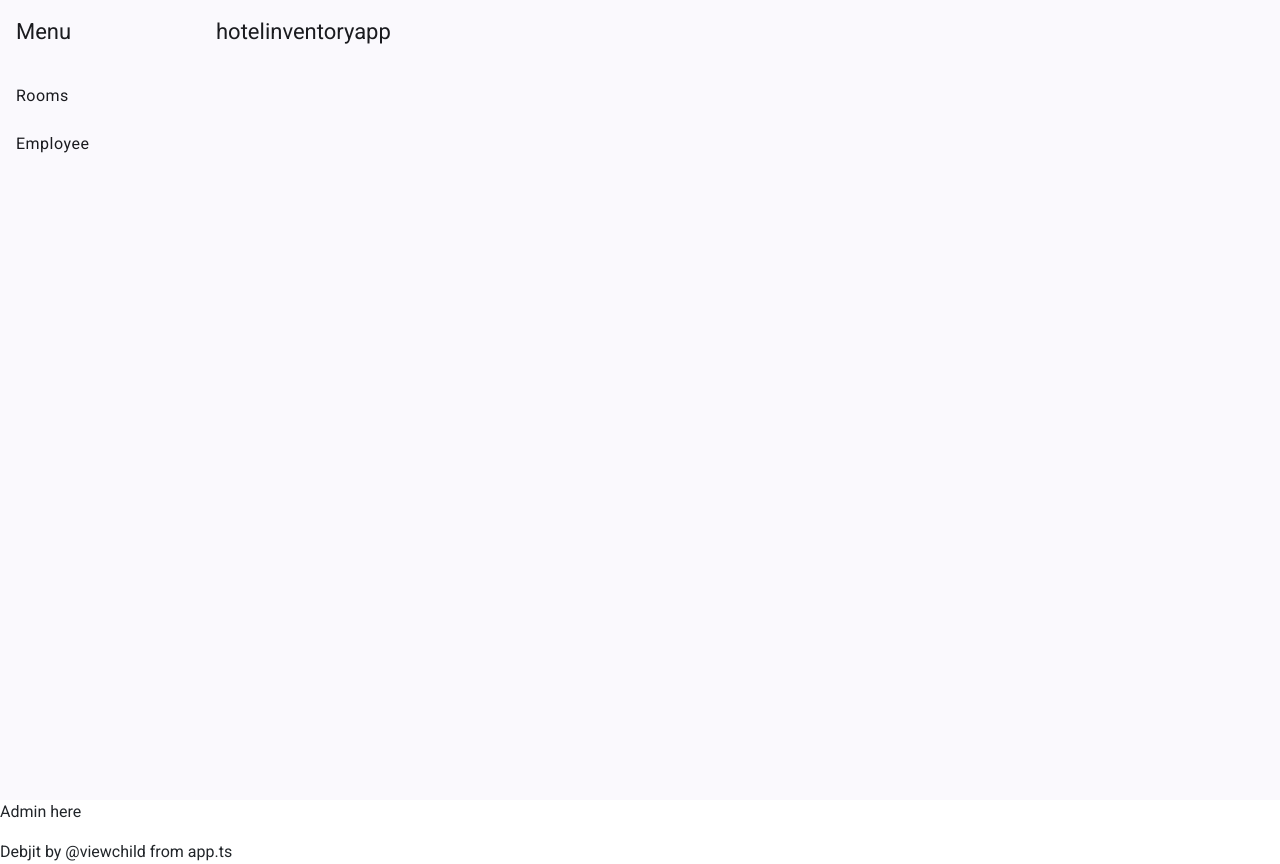
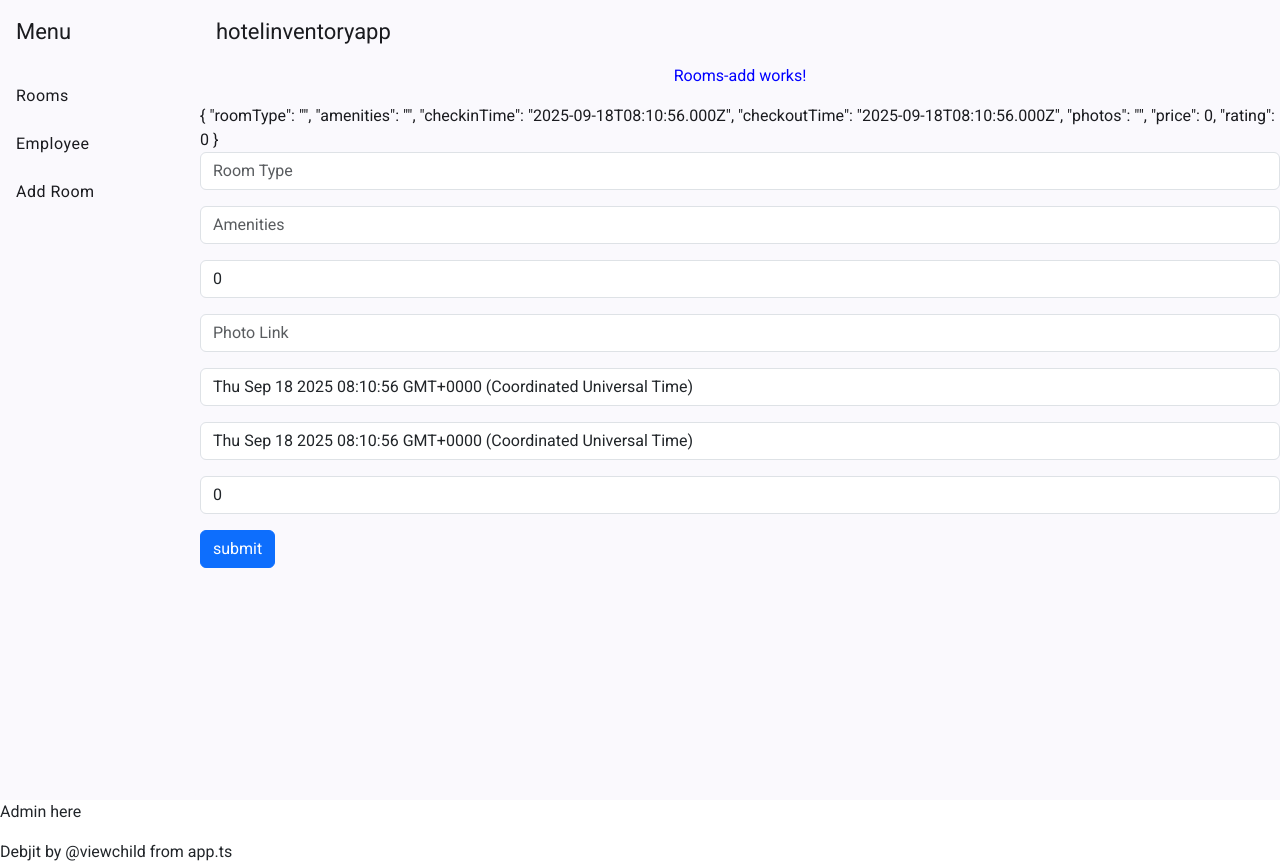
Before and after one commit to Shubhra7/Angular_ALL_Basic_to_Pro, an Angular app: page /rooms/add in a window 1280 px wide. Before the commit this address led to /. Built offline with nearby package versions, Linux system fonts and the light colour scheme.

Commit message:
template driven form phase 1 done

```diff
--- a/src/app/app-nav/app-nav.component.html
+++ b/src/app/app-nav/app-nav.component.html
@@ -7,6 +7,7 @@
     <mat-nav-list>
       <a mat-list-item routerLink="rooms">Rooms</a>
       <a mat-list-item routerLink="employee">Employee</a>
+      <a mat-list-item routerLink="rooms/add">Add Room</a>
     </mat-nav-list>
   </mat-sidenav>
   <mat-sidenav-content>
--- a/src/app/app.routes.ts
+++ b/src/app/app.routes.ts
@@ -2,10 +2,14 @@ import { Routes } from '@angular/router';
 import { Employee } from './employee/employee';
 import { Rooms } from './rooms/rooms';
 import { Notfound } from './notfound/notfound';
+import { RoomsBooking } from './rooms/rooms-booking/rooms-booking';
+import { RoomsAdd } from './rooms/rooms-add/rooms-add';
 
 export const routes: Routes = [
     { path: 'employee', component: Employee },
     { path: 'rooms', component: Rooms},
     {path: '', redirectTo: '/rooms', pathMatch: 'full' },
-
+    {path: 'rooms/add', component: RoomsAdd},
+    {path: 'rooms/:roomid', component: RoomsBooking},
+    {path: '**', component: Notfound} //wildcart route
 ];
--- /dev/null
+++ b/src/app/rooms/rooms-add/rooms-add.html
@@ -0,0 +1,74 @@
+<p [ngStyle]="{color: 'blue', 'text-align': 'center'}">Rooms-add works!</p>
+
+{{ room | json}}
+
+<form>
+  <div class="form-group mb-3">
+    <input
+      class="form-control"
+      type="text"
+      name="roomType"
+      [(ngModel)]="room.roomType"
+      placeholder="Room Type"
+    />
+  </div>
+  <div class="form-group mb-3">
+    <input
+      class="form-control"
+      type="text"
+      name="amenities"
+      [(ngModel)]="room.amenities"
+      placeholder="Amenities"
+    />
+  </div>
+  <div class="form-group mb-3">
+    <input
+      class="form-control"
+      type="number"
+      name="price"
+      [(ngModel)]="room.price"
+      placeholder="Price"
+    />
+  </div>
+  <div class="form-group mb-3">
+    <input
+      class="form-control"
+      type="text"
+      name="photos"
+      [(ngModel)]="room.photos"
+      placeholder="Photo Link"
+    />
+  </div>
+  <div class="form-group mb-3">
+    <input
+      class="form-control"
+      type="datetime"
+      name="checkinTime"
+      [(ngModel)]="room.checkinTime"
+      placeholder="Check-in Time"
+    />
+  </div>
+  <div class="form-group mb-3">
+    <input
+      class="form-control"
+      type="datetime"
+      name="checkoutTime"
+      [(ngModel)]="room.checkoutTime"
+      placeholder="Check-out Time"
+    />
+  </div>
+  <div class="form-group mb-3">
+    <input
+      class="form-control"
+      type="number"
+      name="rating"
+      [(ngModel)]="room.rating"
+      placeholder="Rating"
+    />
+  </div>
+  <div>
+    <button type="submit" class="btn btn-primary">
+        submit
+    </button>
+  </div>
+</form>
--- /dev/null
+++ b/src/app/rooms/rooms-add/rooms-add.ts
@@ -0,0 +1,23 @@
+import { Component } from '@angular/core';
+import { FormsModule } from '@angular/forms';
+import { JsonPipe, NgStyle } from '@angular/common';
+import { RoomList } from '../roomsType';
+@Component({
+  selector: 'app-rooms-add',
+  imports: [FormsModule, NgStyle, JsonPipe],
+  templateUrl: './rooms-add.html',
+  styleUrl: './rooms-add.scss'
+})
+export class RoomsAdd {
+
+  room : RoomList = {
+    roomType: '',
+    amenities: '',
+    checkinTime: new Date(),
+    checkoutTime: new Date(),
+    photos: '',
+    price: 0,
+    rating: 0
+  }
+
+}
--- /dev/null
+++ b/src/app/rooms/rooms-booking/rooms-booking.html
@@ -0,0 +1,2 @@
+<!-- <p>rooms-booking works! rooms no: {{ id }}</p> -->
+<p>rooms-booking works! rooms no: {{ id$|async }}</p>
--- /dev/null
+++ b/src/app/rooms/rooms-booking/rooms-booking.ts
@@ -0,0 +1,43 @@
+import { AsyncPipe } from '@angular/common';
+import { Component, inject } from '@angular/core';
+import { ActivatedRoute } from '@angular/router';
+import { map, Observable } from 'rxjs';
+
+@Component({
+  selector: 'app-rooms-booking',
+  imports: [AsyncPipe],
+  templateUrl: './rooms-booking.html',
+  styleUrl: './rooms-booking.scss',
+})
+export class RoomsBooking {
+  // ActivatedRoute default service for taking routes
+  router = inject(ActivatedRoute);
+  id!: number;
+
+  // because paramMap return Observable<string | null>
+  id$ !: Observable<string | null>;
+
+  ngOnInit() {
+
+    // Best Practice:
+
+    // this.id$ = this.router.params.pipe(
+    //   map(params => params['roomid'])
+    // )
+
+    // OR
+
+    this.id$ = this.router.paramMap.pipe(
+      map((params) => params.get('roomid'))
+    )
+
+    // snapsshot also static means in same view it will not take changes value
+    // this.id = this.router.snapshot.params['roomid']
+
+    // but subscribe can do memory leakage => can prevent by unsubscribe during ngOnDestory
+    // this.router.params.subscribe((params) => {
+    //   console.log(params);
+    //   this.id = params['roomid']
+    // });
+  }
+}
--- a/src/app/rooms/rooms-list/rooms-list.html
+++ b/src/app/rooms/rooms-list/rooms-list.html
@@ -31,12 +31,18 @@
     <td>{{ item.checkoutTime | date }}</td>
     <td>{{ item.rating | number : "1.0-0" }}</td>
     <td>
-        <button
+        <!-- <button
             class="btn btn-primary"
             (click)="selectRoom(item)"
         >
             Select
-        </button>
+        </button> -->
+
+        <!-- // [routerLink] rather than routelink because dynamic value
+
+        ****** '/rooms' => because start link from here otherwise it will start from already exist url like 'localhost:4200/rooms/rooms/2'
+        -->
+        <button class="btn btn-primary"  [routerLink]="['/rooms',item.roomNumber]">Book Room</button>
     </td>
   </tr>
   }
--- a/src/app/rooms/rooms-list/rooms-list.ts
+++ b/src/app/rooms/rooms-list/rooms-list.ts
@@ -1,10 +1,10 @@
 import { ChangeDetectionStrategy, Component, EventEmitter, Input, Output, SimpleChanges } from '@angular/core';
 import { RoomList } from '../roomsType';
 import { CurrencyPipe, DatePipe, DecimalPipe, JsonPipe, NgStyle, TitleCasePipe, UpperCasePipe } from '@angular/common';
-
+import { RouterLink } from '@angular/router';
 @Component({
   selector: 'app-rooms-list',
-  imports: [NgStyle, DatePipe, UpperCasePipe, TitleCasePipe, CurrencyPipe, DecimalPipe],
+  imports: [NgStyle, DatePipe, UpperCasePipe, TitleCasePipe, CurrencyPipe, DecimalPipe, RouterLink],
   templateUrl: './rooms-list.html',
   styleUrl: './rooms-list.scss',
   changeDetection: ChangeDetectionStrategy.OnPush,
--- a/src/app/rooms/rooms.html
+++ b/src/app/rooms/rooms.html
@@ -43,6 +43,9 @@
 <div>
   <button (click)="addRoom()">Add Room (POST)</button>
 
+</div>
+
+<div>
   <button (click)="editRoom()">Edit Room (PUT)</button>
 
   <button (click)="deleteRoom()">Remove Room (DELETE)</button>
--- a/src/app/rooms/rooms.ts
+++ b/src/app/rooms/rooms.ts
@@ -16,6 +16,7 @@ import { Header } from '../header/header';
 import { Rooms as RoomsService } from './services/rooms';
 import { catchError, map, Observable, of, Subject, Subscription } from 'rxjs';
 import { HttpEventType } from '@angular/common/http';
+
 @Component({
   selector: 'app-rooms',
   // imports: [ NgIf ],
```
Also changed, not shown: src/app/rooms/rooms-add/rooms-add.scss (added), src/app/rooms/rooms-booking/rooms-booking.scss (added), 2 other files (tests, documents, lock files or other folders).
